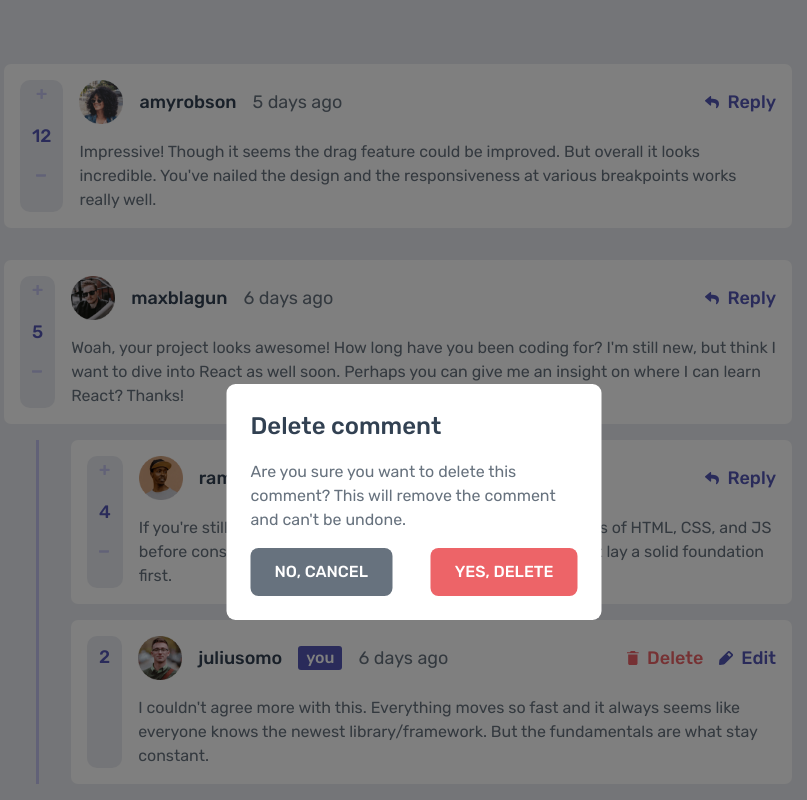
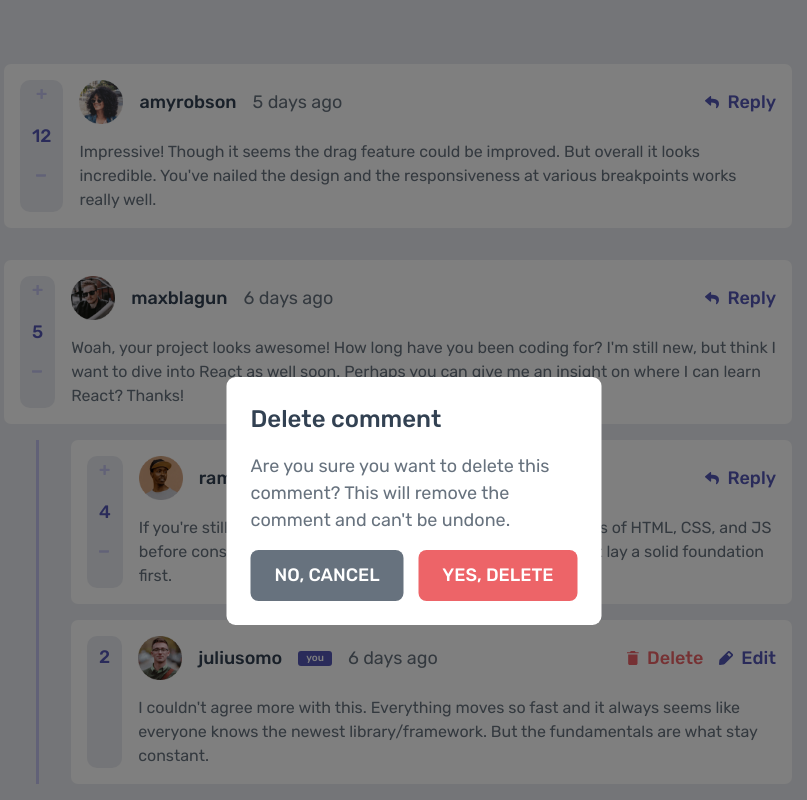
Before and after one commit to mjamecny/interactive-comments-section, a React (Vite) app: page / in a window 1280 px wide. Both pictures are taken after a click on the button "Delete". Shown: the top 800 px of the page, without its empty margins (242-1049 px from the left). Built offline with nearby package versions, Linux system fonts and the light colour scheme.

Commit message:
fix font size

```diff
--- a/src/Comment.jsx
+++ b/src/Comment.jsx
@@ -50,6 +50,7 @@ const Tag = styled.p`
   color: var(--color-white);
   border-radius: 3px;
   padding-inline: 0.8rem;
+  font-size: 1.6rem;
 `
 
 const CreatedAt = styled.p`
@@ -58,6 +59,7 @@ const CreatedAt = styled.p`
 
 const Content = styled.p`
   grid-column: 1 / -1;
+  font-size: 1.6rem;
 
   @media (min-width: 768px) {
     grid-column: 2 / -1;
--- a/src/MessageInput.jsx
+++ b/src/MessageInput.jsx
@@ -9,6 +9,7 @@ const StyledMessageInput = styled.textarea`
   padding: 0.8rem 1.6rem;
   color: var(--color-dark-blue);
   grid-column: 1 / -1;
+  font-size: 1.6rem;
 
   &:focus {
     outline: 2px solid var(--color-dark-blue);
--- a/src/Modal.jsx
+++ b/src/Modal.jsx
@@ -19,11 +19,14 @@ const StyledModal = styled.div`
 `
 
 const Heading = styled.h2`
+  font-size: 2.4rem;
   font-weight: 500;
   color: var(--color-dark-blue);
 `
 
-const Text = styled.p``
+const Text = styled.p`
+  font-size: 1.8rem;
+`
 
 const ButtonContainer = styled.div`
   display: flex;
@@ -36,6 +39,7 @@ const Button = styled.button`
   text-transform: uppercase;
   border: none;
   border-radius: 8px;
+  font-size: 1.8rem;
   font-weight: 500;
   background-color: ${({ color }) => color};
   color: var(--color-white);
--- a/src/Reply.jsx
+++ b/src/Reply.jsx
@@ -58,6 +58,7 @@ const CreatedAt = styled.p`
 
 const Content = styled.p`
   grid-column: 1 / -1;
+  font-size: 1.6rem;
 
   @media (min-width: 768px) {
     grid-column: 2 / -1;
--- a/src/styles/GlobalStyles.js
+++ b/src/styles/GlobalStyles.js
@@ -30,7 +30,6 @@ body {
   font-family: "Rubik", sans-serif;
   color: var(--color-grayish-blue);
   line-height: 1.5;
-  font-size: 1.6rem;
 }
 
 input,
```
